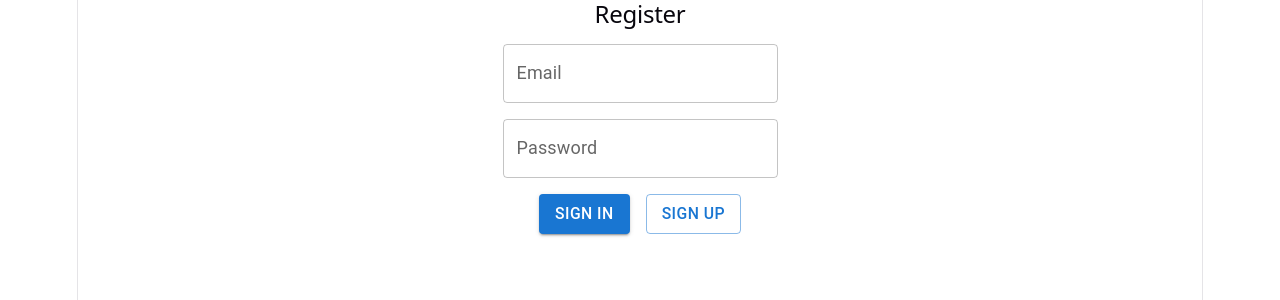
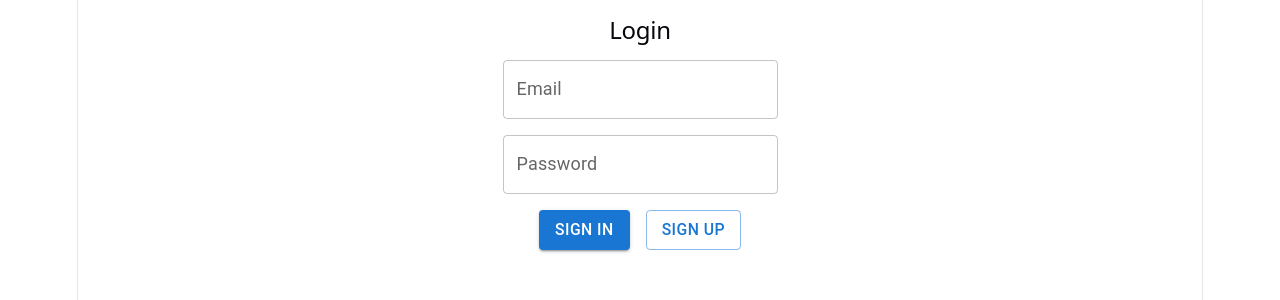
Before and after one commit to ArunSelvaraj191/sep-26-fe, a React (Vite) app: page / in a window 1280 px wide. Shown: the top 300 px of the page. Built offline with nearby package versions, Linux system fonts and the light colour scheme.

Commit message:
added some space in top of two pages

```diff
--- a/src/modules/Login.jsx
+++ b/src/modules/Login.jsx
@@ -12,7 +12,9 @@ const Login = () => {
   }, []);
   return (
     <div>
-      <h2>Register</h2>
+      <Box sx={{ mt: 2 }}>
+        <h2>Login</h2>
+      </Box>
       <Box sx={{ mt: 2 }}>
         <TextField
           variant="outlined"
@@ -24,7 +26,7 @@ const Login = () => {
         <TextField variant="outlined" label="Password" />
       </Box>
       <Button sx={{ mt: 2 }} variant="contained">
-        Sign in
+        Sign In
       </Button>
       <Button
         sx={{ mt: 2, ml: 2 }}
--- a/src/modules/Register.jsx
+++ b/src/modules/Register.jsx
@@ -12,7 +12,9 @@ const Register = () => {
   }, []);
   return (
     <div>
-      <h2>Register</h2>
+      <Box sx={{ mt: 2 }}>
+        <h2>Register</h2>
+      </Box>
       <Box sx={{ mt: 2 }}>
         <TextField
           variant="standard"
```
